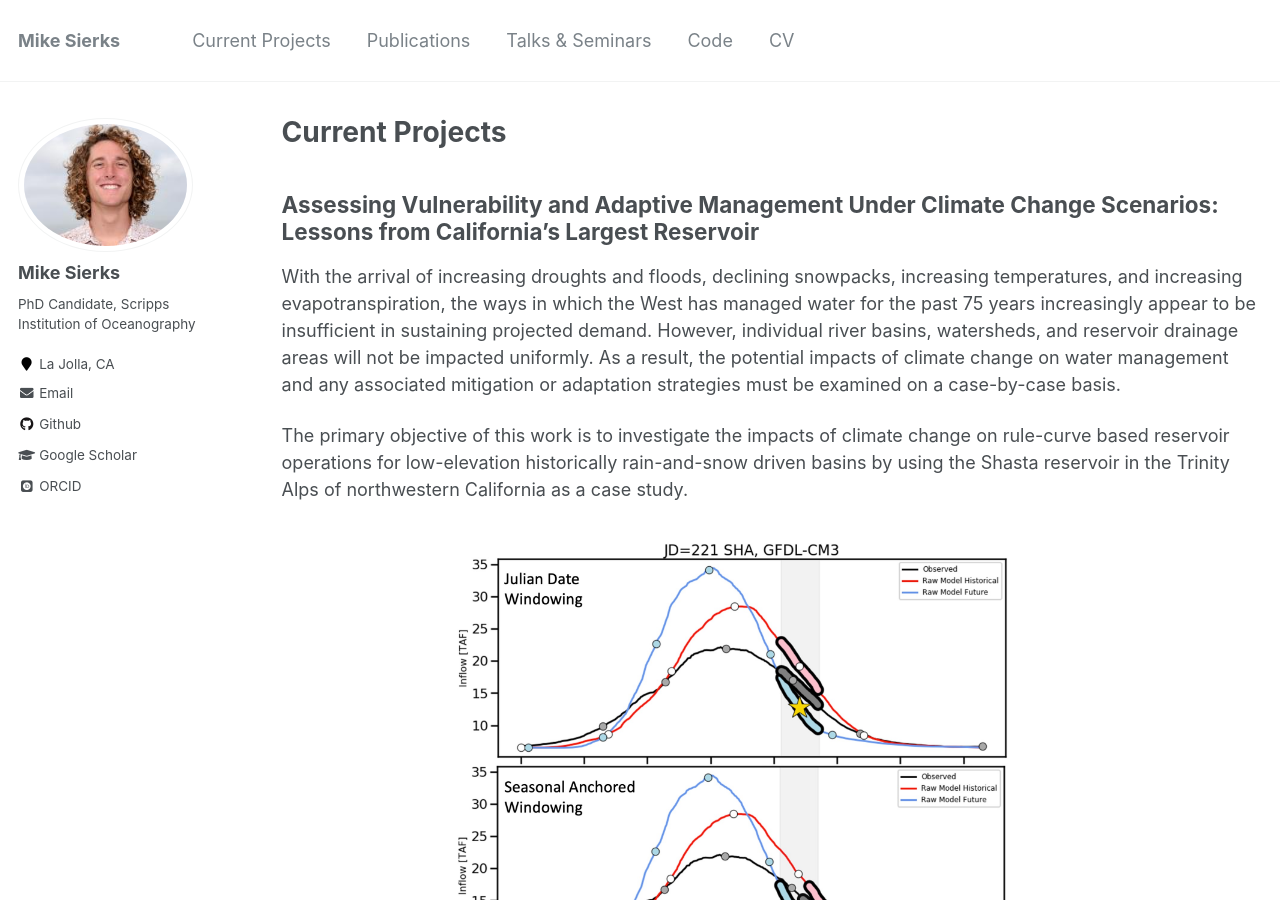
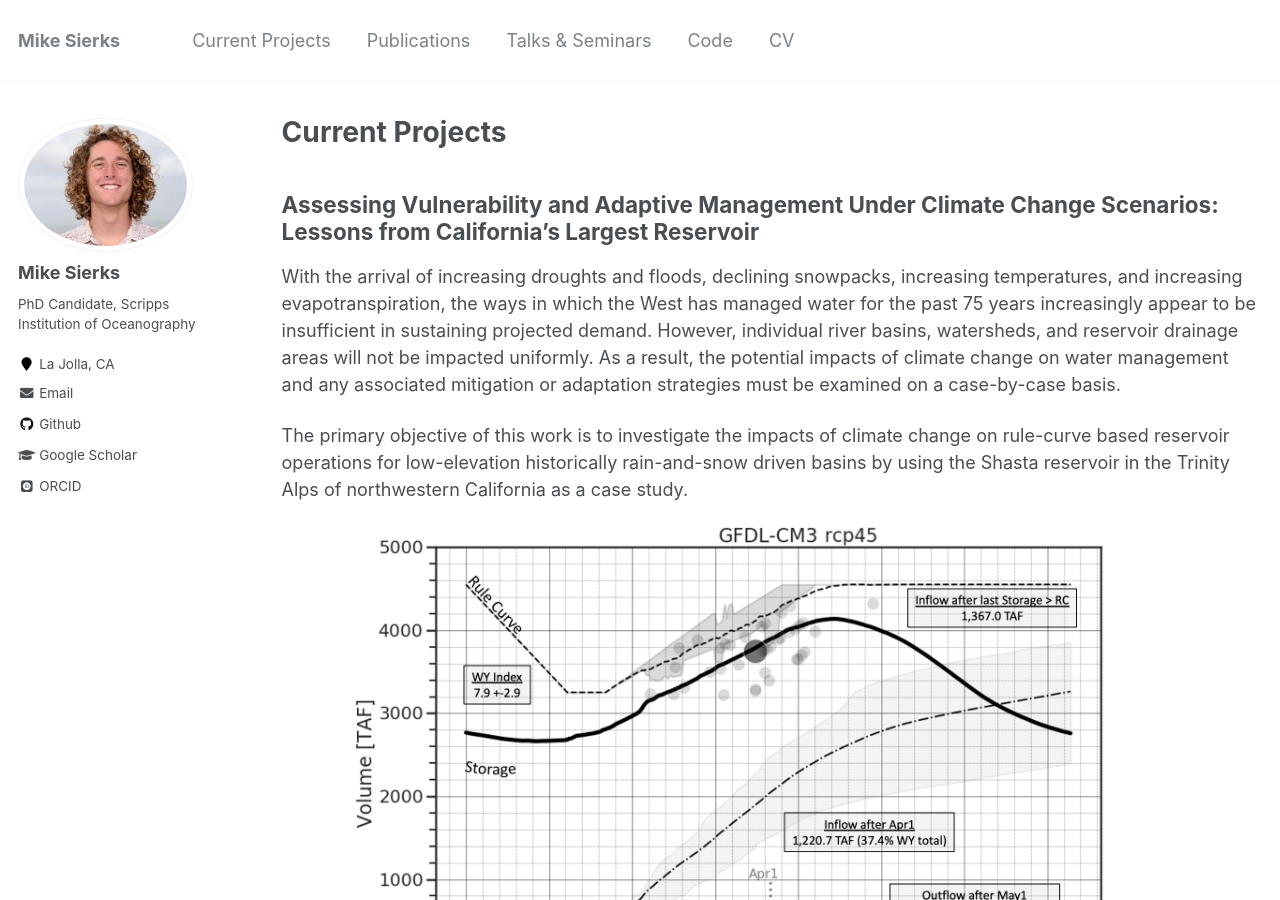
Before and after one commit to mdsierks/mdsierks.github.io, a Jekyll site: the page built from _pages/projects.md, in a window 1280 px wide and 900 px high. Built offline with Jekyll 4.4.1, drawn with Linux system fonts in a browser that asks for light colours; some web fonts are replaced; formulas are drawn with MathJax 3.

Commit message:
update projects

```diff
--- a/_pages/projects.md
+++ b/_pages/projects.md
@@ -23,7 +23,7 @@
 
 The primary objective of this work is to investigate the impacts of climate change on rule-curve based reservoir operations for low-elevation historically rain-and-snow driven basins by using the Shasta reservoir in the Trinity Alps of northwestern California as a case study.
 
-<img src="http://mdsierks.github.io/images/BCplot.jpg" alt="ELNINO" width="900"/>
+<img src="http://mdsierks.github.io/images/Sierks_FIRO.gif" alt="SHA" width="900"/>
 
 **Project Lead:** Mike Sierks<br/>
 <a href="https://scholar.google.com/citations?user=or6mIK0AAAAJ&hl=en"><img src="http://mdsierks.github.io/images/sierks_mike-5_0.jpg" alt="MDS" width="100"/></a>
@@ -40,12 +40,12 @@
 
 The primary objective of this work is to develop a novel statistical post-processing scheme to improve on current streamflow bias correction methods. This technique abandons building transfer functions from data centered on a julian date, and rather uses 'sesasonally anchored' windows informed by a river's climatological hydrograph.
 
-<img src="http://mdsierks.github.io/images/Sierks_FIRO.gif" alt="ELNINO" width="900"/>
+<img src="http://mdsierks.github.io/images/BCplot.jpg" alt="BC" width="900"/>
 
 **Project Lead:** Mike Sierks<br/>
 <a href="https://scholar.google.com/citations?user=or6mIK0AAAAJ&hl=en"><img src="http://mdsierks.github.io/images/sierks_mike-5_0.jpg" alt="MDS" width="100"/></a>
 
-**Collaborators:** Dave Pierce, Will Chapman, Marty Ralph <br/> <a href="https://scholar.google.com/citations?user=JbFKaYUAAAAJ&hl=en"><img src="http://mdsierks.github.io/images/DP.jpg" alt="DP" width="100"/></a>  <img src="http://mdsierks.github.io/images/william_chapman_square.jpg" alt="Me" width="100"/> <a href="https://mralph.scrippsprofiles.ucsd.edu/"><img src="http://mdsierks.github.io/images/FMR.jpg" alt="FMR" width="100"/></a>
+**Collaborators:** Dave Pierce, Will Chapman, Marty Ralph <br/> <a href="https://scholar.google.com/citations?user=JbFKaYUAAAAJ&hl=en"><img src="http://mdsierks.github.io/images/DP.jpeg" alt="DP" width="100"/></a>  <img src="http://mdsierks.github.io/images/william_chapman_square.jpg" alt="Me" width="100"/> <a href="https://mralph.scrippsprofiles.ucsd.edu/"><img src="http://mdsierks.github.io/images/FMR.jpg" alt="FMR" width="100"/></a>
 
 *****
 *****
```
